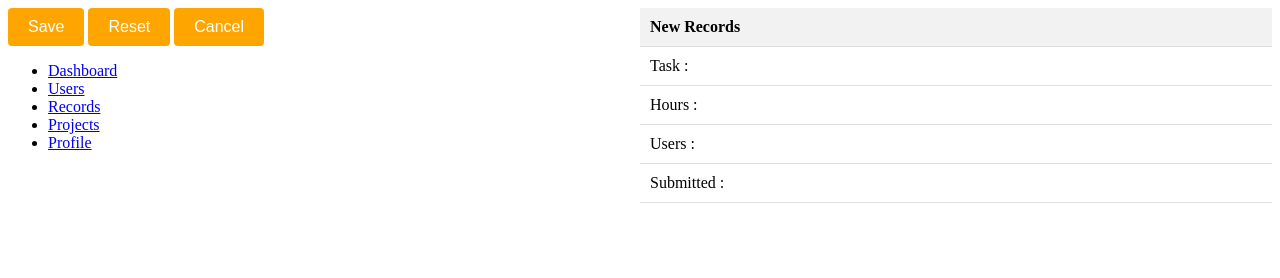
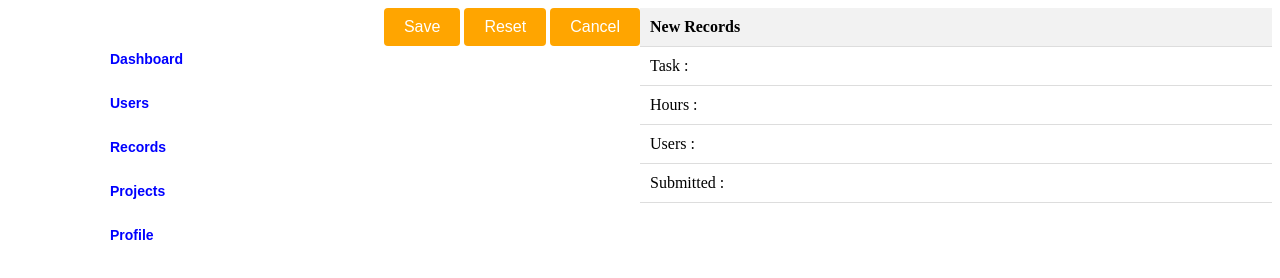
Before and after one commit to RameshKale04/master1, a plain HTML site: page page.html in a window 1280 px wide. Drawn offline with Linux system fonts and the light colour scheme.

Commit message:
SecondCommit

```diff
--- a/page.html
+++ b/page.html
@@ -35,13 +35,13 @@
     <button class="btn">Cancel</button>
 </div>
 <div class="nav">
-        <ul>
-            <li><a href="#Dashboard">Dashboard</a></li>
-            <li><a href="#users">Users</a></li>
-            <li><a href="#records">Records</a></li>
-            <li><a href="#projects">Projects</a></li>
-            <li><a href="#profile">Profile</a></li>
-        </ul>
+    <ul>
+      <li><a href="#">Dashboard</a></li>
+      <li><a href="#">Users</a></li>
+      <li><a href="#">Records</a></li>
+      <li><a href="#">Projects</a></li>
+      <li><a href="#">Profile</a></li>
+    </ul>
     </div>
 </body>
 </html>
--- a/styles.css
+++ b/styles.css
@@ -31,7 +31,8 @@ thead th {
     }
 }
 .menu{
-    float: none;
+
+    float: right;
 }
  .btn {
     display: inline-block;
@@ -49,11 +50,35 @@ thead th {
 .btn:focus {
     opacity: 0.8;
 }
-nav ul {
-    margin-right: 20px;
+nav{
+    width: 400px;
+    float: left;
+    height: 80px;
+}
+ ul {
+    float: left;
+    display: flex;
+    justify-content: left;
+    align-items: center;
+    display: grid;
+    grid-template-rows: auto;
+}
+ul li{
     list-style: none;
-    display: flex;
-    background-color: #f2f2f2;
+    margin-left:62px ;
+    margin-top: 27px;
+    font-size: 14px;
+
+
+}
+ul li a{
     text-decoration: none;
-    color: #333;
-    grid-template-rows: none;
+    color: blue;
+    font-family: Arial;
+    font-weight: bold;
+    transition: 0.4s ease-in-out;
+
+}
+ul li a:hover{
+    color: orange;
+}
```
